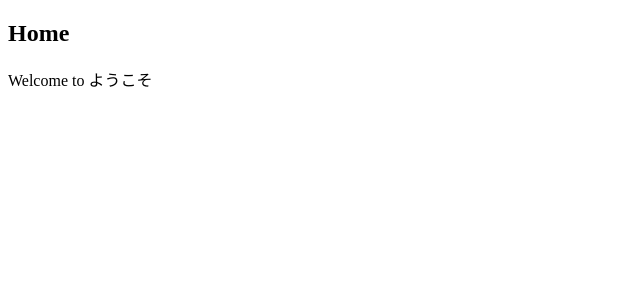
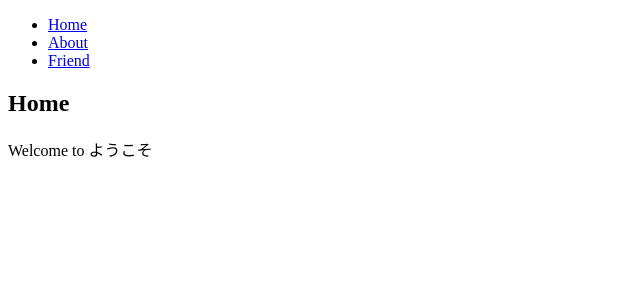
Before and after one commit to totoriri/q-react-router-02, a React (Create React App) app: page / in a window 1280 px wide. Shown: the top 300 px of the page, without its empty margins (0-640 px from the left). Built offline with nearby package versions, Linux system fonts and the light colour scheme.

Commit message:
ADD: add links to each page component

```diff
--- a/src/App.js
+++ b/src/App.js
@@ -8,6 +8,14 @@
   return (
     <div className="App">
       <Router>
+        <nav>
+          <ul>
+            <li><Link to="/">Home</Link></li>
+            <li><Link to="/About">About</Link></li>
+            <li><Link to="/Friend">Friend</Link></li>
+          </ul>
+        </nav>
+
         <Switch>
           <Route exact path="/" component={Home}/>
           <Route exact path="/About" component={About}/>
```
Also changed, not shown: 1 other file (tests, documents, lock files or other folders).
